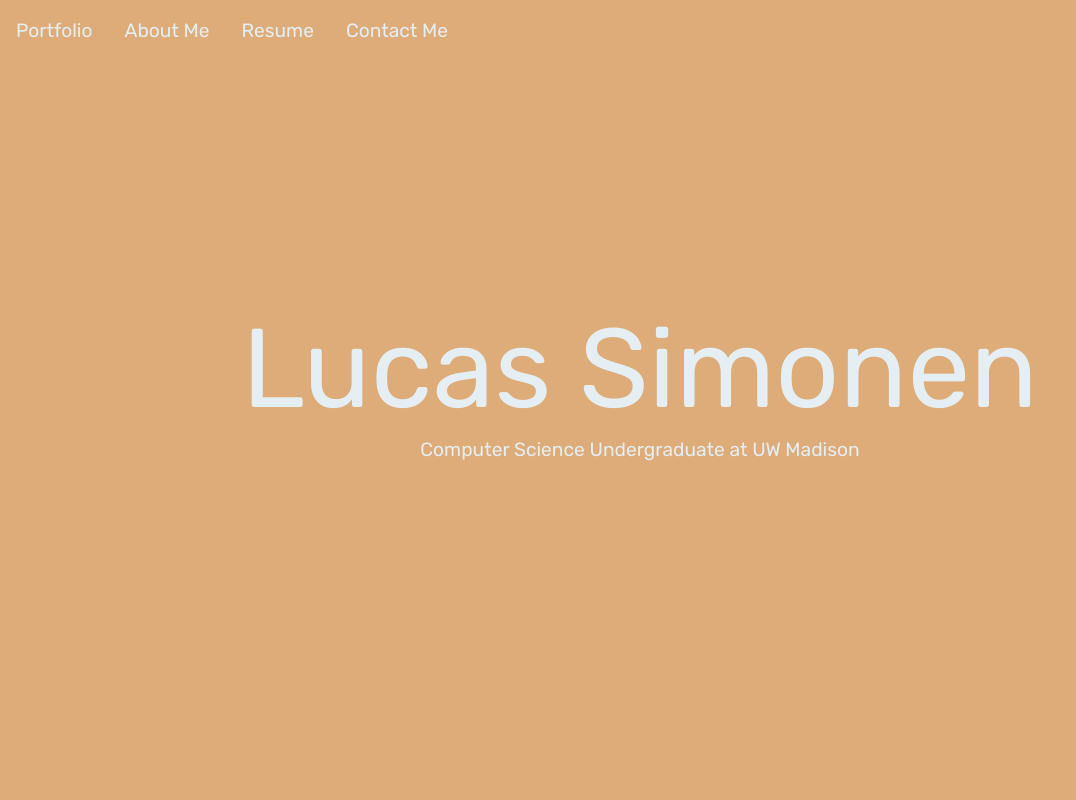
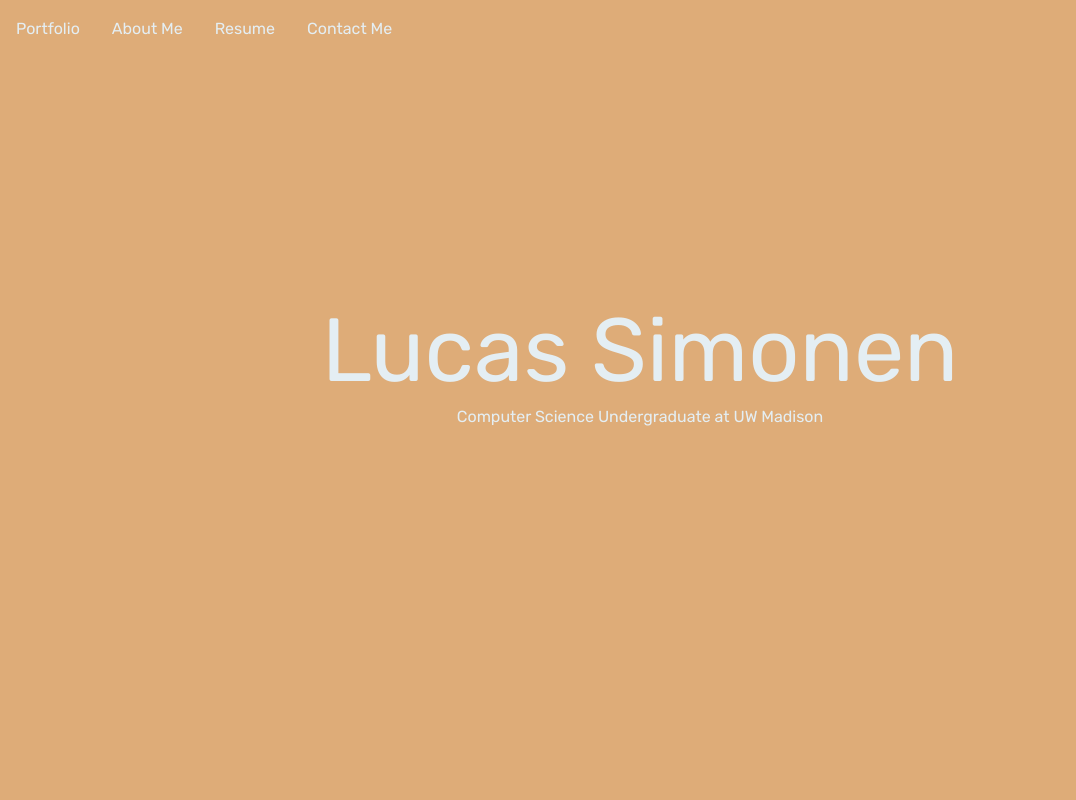
Before and after one commit to lsimonen1/lsimonen1.github.io, a React (Create React App) app in the folder my-new-app/: page / in a window 1280 px wide. Shown: the top 800 px of the page, without its empty margins (0-1076 px from the left). Built offline with nearby package versions, Linux system fonts and the light colour scheme.

Commit message:
added formatting

```diff
--- a/my-new-app/src/components/Fade.js
+++ b/my-new-app/src/components/Fade.js
@@ -14,23 +14,21 @@
     const timer = setInterval(() => {
         if(color1<255 && color1 > 1){
             color1 = color1 + counter;
-            console.log(color1);
 
         }else{
             counter = counter * -1;
             color1 = color1 + counter;
-            console.log(colorState);
         }
         setColorState(color1);
         },50)
         return () => clearInterval(timer);
   }, []);
 
-  return <div style={{ fontSize: "1.2rem", margin: "0rem", backgroundColor: "rgba(200,"+colorState+","+colorState/4+",0.6)"}}>
+  return <div style={{ margin: "0rem", backgroundColor: "rgba(200,"+colorState+","+colorState/4+",0.6)"}}>
 
 <div className="namePage" style = {{}}>
       <div className="topHalf">
-      <TabButton class = "col-2" title = 'Portfolio' />
+      <TabButton class = "col-2 " title = 'Portfolio' />
       <TabButton class = "col-2"title = 'About Me' />
       <TabButton class = "col-2"title = 'Resume' onClick = "https://uwprod-my.sharepoint.com/:w:/g/personal/lsimonen_wisc_edu/EZ1WbUAQKDtCoU3eg64X1MsBoL-iYzbqCLm65KJXROMckQ?e=GOcMmS"/>
       <TabButton class = "col-2"title = 'Contact Me' />
--- a/my-new-app/src/components/Name.js
+++ b/my-new-app/src/components/Name.js
@@ -3,7 +3,7 @@
 const Name = () => {
   return (
     <div>
-      <h1 className = 'titleName'>Lucas Simonen</h1>
+      <h1 class = "col-sm-12 col-md-8 col-lg-6 titleName" className = 'titleName'>Lucas Simonen</h1>
       <div className = 'majorName'>
         <p style = {{padding:0, margin:0}}>Computer Science Undergraduate at UW Madison</p>
       </div>
--- a/my-new-app/src/components/TabButton.js
+++ b/my-new-app/src/components/TabButton.js
@@ -3,10 +3,13 @@
 const TabButton = ({title}) => {
   return (
     <div className='TabButton'>
+      <a className='TabButtonLink' href = "https://uwprod-my.sharepoint.com/:w:/g/personal/lsimonen_wisc_edu/EZ1WbUAQKDtCoU3eg64X1MsBoL-iYzbqCLm65KJXROMckQ">
       <button className = "button" >{title}</button>
+      </a>
     </div>
   )
 }
+
 
 TabButton.defaultProps = {
     title : 'Home'
--- a/my-new-app/src/index.css
+++ b/my-new-app/src/index.css
@@ -45,7 +45,7 @@
   font-family: 'Dosis', sans-serif;
   font-family: 'Rubik', sans-serif;
   margin-top: 30vh;
-font-size: 7rem;
+font-size: 7vw;
 padding-bottom: 0;
 margin-bottom: 0;
 color:rgb(228, 238, 243);
```
